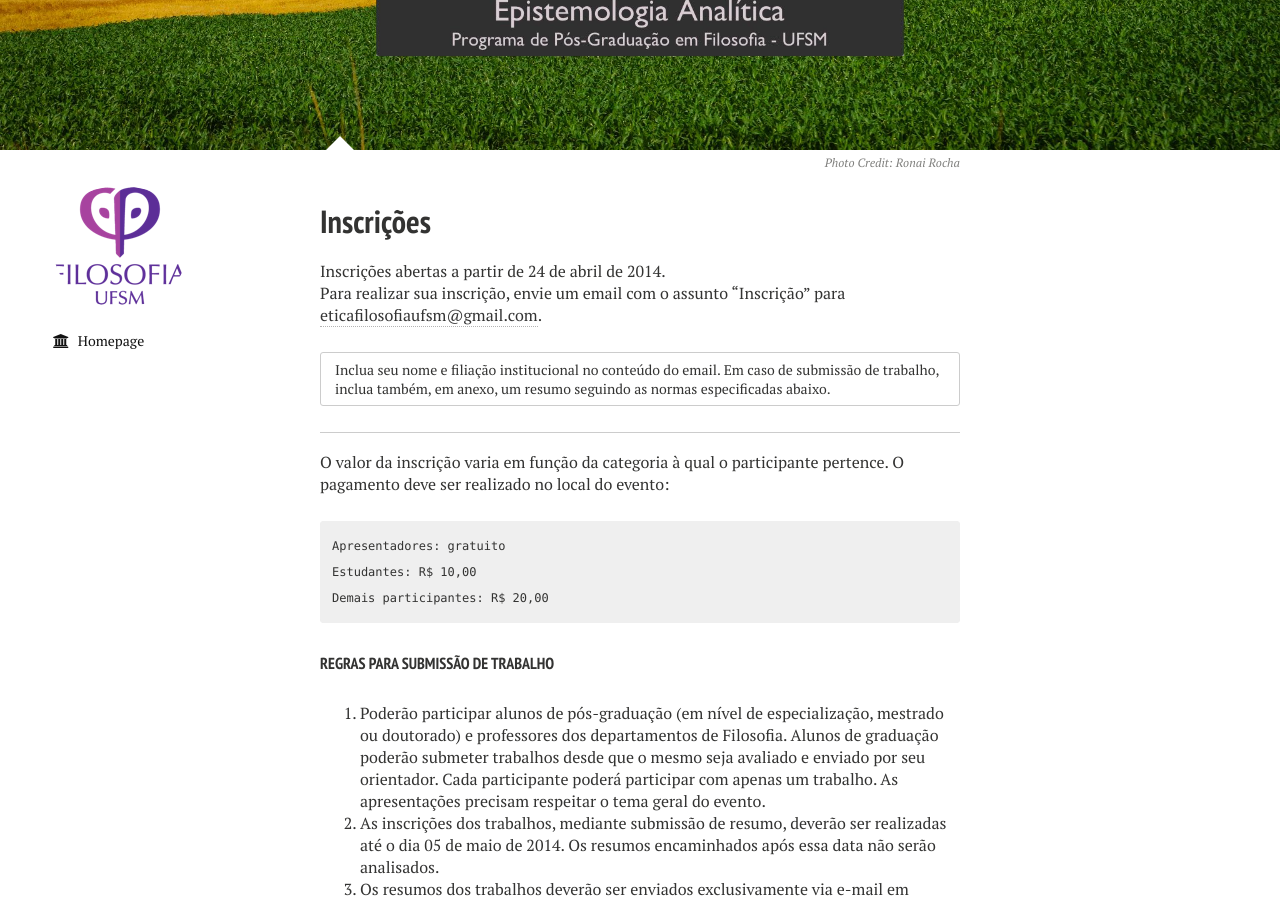
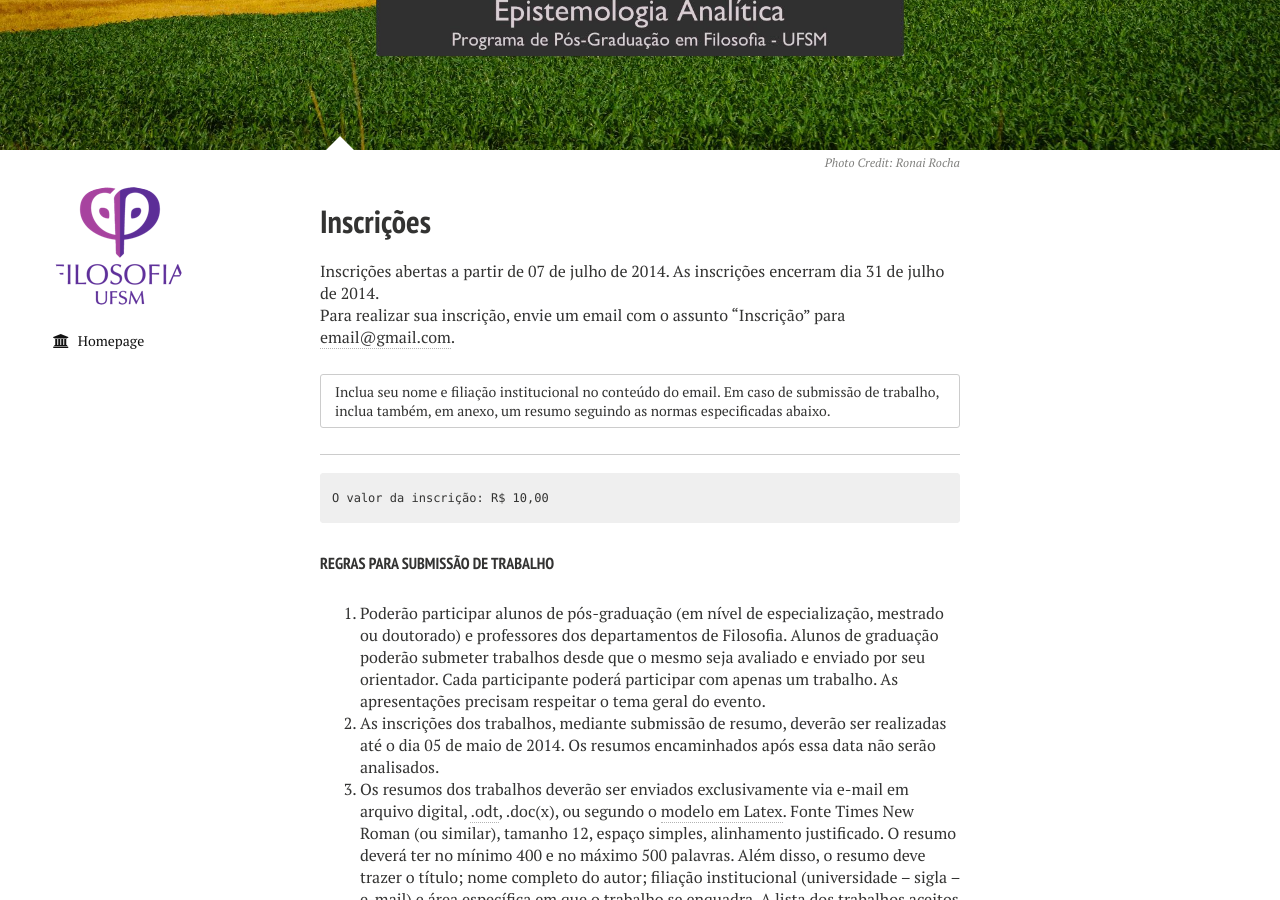
Before and after one commit to eventosfilosofiaufsm/coloquioepistemologia, a Jekyll site: the page built from inscricoes.md, in a window 1280 px wide and 900 px high, scrolled down 262 px. Built offline with Jekyll 4.4.1, drawn with Linux system fonts in a browser that asks for light colours; nearby versions of some CDN libraries.

Commit message:
valor e comissão científica

```diff
--- a/inscricoes.md
+++ b/inscricoes.md
@@ -11,19 +11,17 @@ image:
 share:
 ---
 
-Inscrições abertas a partir de 24 de abril de 2014.
+Inscrições abertas a partir de 07 de julho de 2014.
+As inscrições encerram dia 31 de julho de 2014.
 
-Para realizar sua inscrição, envie um email com o assunto "Inscrição" para [eticafilosofiaufsm@gmail.com](mailto:eticafilosofiaufsm@gmail.com?subject=Inscrição&amp;body=Nome;%0D%0AFiliação;%0D%0AAnexo.).
+Para realizar sua inscrição, envie um email com o assunto "Inscrição" para [email@gmail.com](mailto:email@gmail.com?subject=Inscrição&amp;body=Nome;%0D%0AFiliação;%0D%0AAnexo.).
 
 Inclua seu nome e filiação institucional no conteúdo do email. Em caso de submissão de trabalho, inclua também, em anexo, um resumo seguindo as normas especificadas abaixo.
 {: .notice}
 
 ***
-O valor da inscrição varia em função da categoria à qual o participante pertence. O pagamento deve ser realizado no local do evento:
 
-	Apresentadores: gratuito
-	Estudantes: R$ 10,00
-	Demais participantes: R$ 20,00
+	O valor da inscrição: R$ 10,00
 
 ##### REGRAS PARA SUBMISSÃO DE TRABALHO
 
```
Also changed, not shown: sobre.md (+12 -0 lines).
